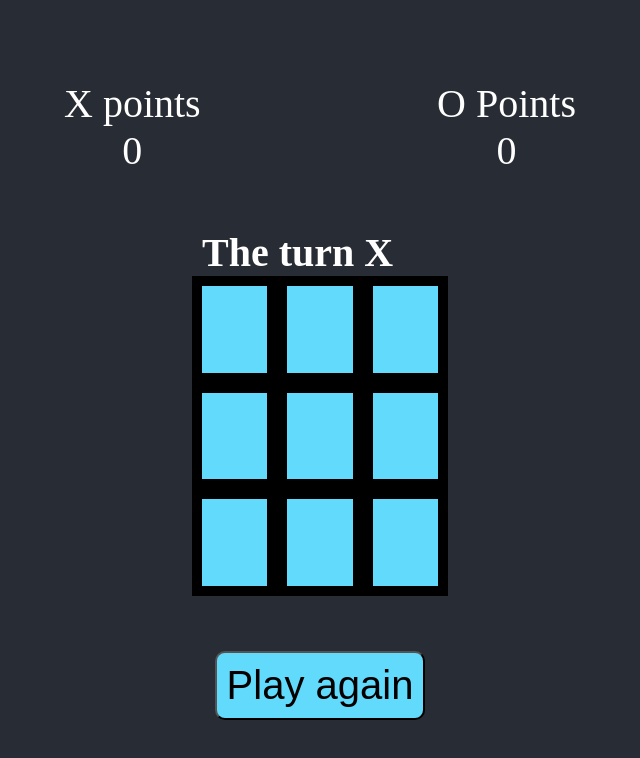
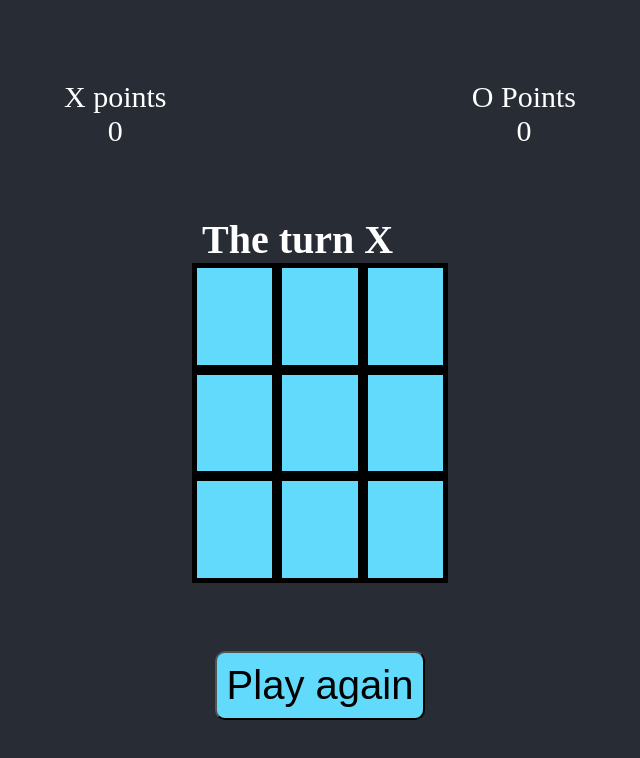
Before and after one commit to HegerAriasSantos/Tic-Tac-Toe, a React app: page / in a window 1280 px wide. Shown: the whole page, without its empty margins (320-960 px from the left). Built offline with nearby package versions, Linux system fonts and the light colour scheme.

Commit message:
fixing bugs

```diff
--- a/src/components/style/Games.css
+++ b/src/components/style/Games.css
@@ -48,12 +48,10 @@ body{
   align-items: center;
   justify-content: center;
   background-color: #61dafb;
-  border: 10px solid black;
+  border: 5px solid black;
   color: black;
-  font-size: 80px;
+  font-size: 50px;
   font-weight: bold;
-  /* height: 100px;
-  width: 100px; */
 }
 
 .Ptos{
@@ -61,7 +59,7 @@ body{
   justify-content: space-between;
   width: 40vw;
   color:white;
-  font-size: 40px;
+  font-size:30px;
 
 }
 .Ptos__ptos{
```
